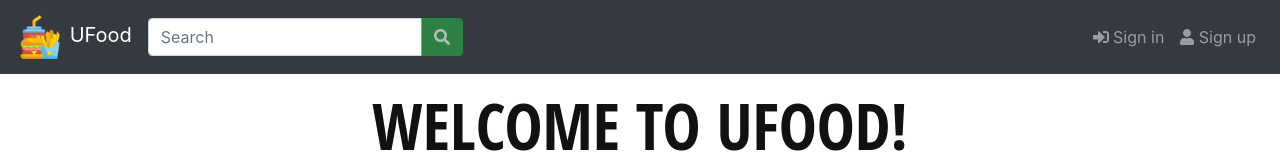
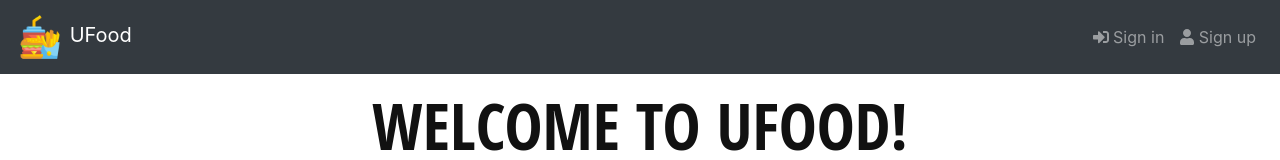
Before and after one commit to SWilDeV/Ufood_Ulaval, a Vue app: page / in a window 1280 px wide. Shown: the top 160 px of the page. Built offline with nearby package versions, Linux system fonts and the light colour scheme.

Commit message:
Barre de recherche conditionnelle et nom utilisateur

```diff
--- a/src/components/Navigation.vue
+++ b/src/components/Navigation.vue
@@ -6,12 +6,12 @@
     </b-navbar-brand>
     <b-navbar-toggle target="nav-collapse" />
     <b-collapse id="nav-collapse" is-nav>
-      <Search />
-      <span v-if="user" class="navbar-text">
-        {{ $t('navigation.welcome', { name: user.name }) }}
-      </span>
-      <ul class="navbar-nav">
+      <Search v-if="$route.name !== 'Home'" />
+      <ul class="navbar-nav ml-auto">
         <template v-if="user">
+          <li class="navbar-text">
+            {{ $t('navigation.welcome', { name: user.name }) }}
+          </li>
           <li class="nav-item">
             <icon-link icon="user" name="User" text="navigation.profile" class="nav-link" />
           </li>
```
